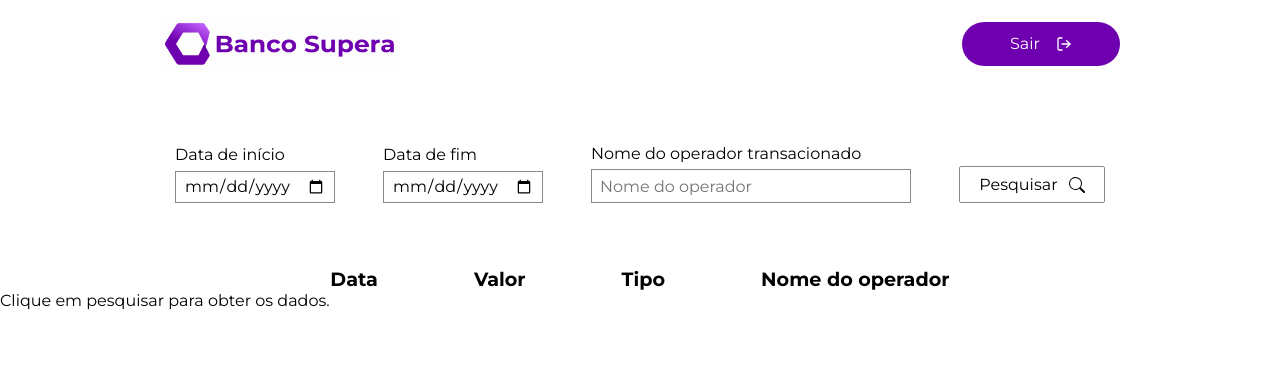
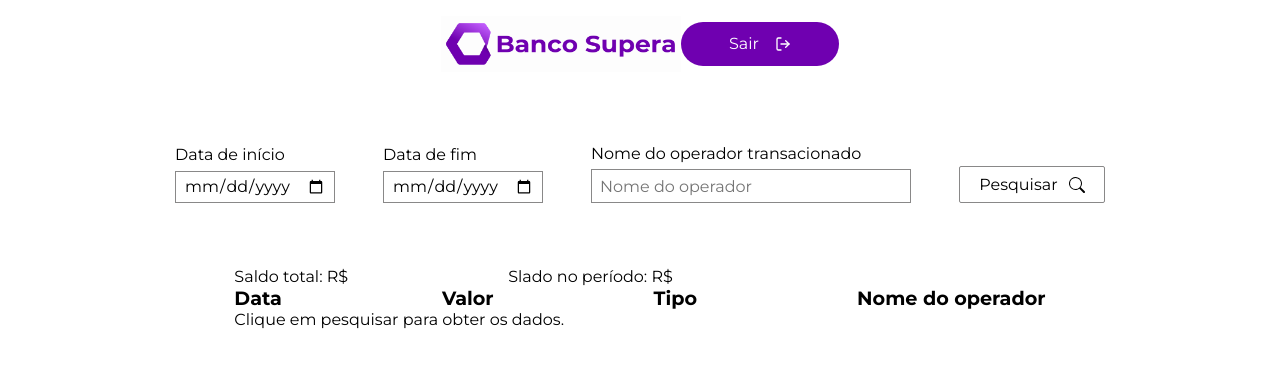
Before and after one commit to francinehahn/Bank-Frontend-React, a React (Vite) app: page /user in a window 1280 px wide. Shown: the top 368 px of the page. Built offline with nearby package versions, Linux system fonts and the light colour scheme; sample sign-in values are in the browser's storage.

Commit message:
style: I made some adjustments in the style of the Transactions component and the user info page

```diff
--- a/src/components/Transactions/styles.jsx
+++ b/src/components/Transactions/styles.jsx
@@ -2,6 +2,6 @@ import { styled } from "styled-components";
 
 export const TransactionContainer = styled.div `
     display: flex;
-    justify-content: center;
+    justify-content: flex-start;
     gap: 5rem;
 `
--- a/src/pages/UserInformation/UserInformation.jsx
+++ b/src/pages/UserInformation/UserInformation.jsx
@@ -1,7 +1,7 @@
 import { useState } from "react"
 import { Header } from "../../components/Header/Header"
 import { useProtectedPage } from "../../hooks/useProtectedPage"
-import { FormContainer, TransactionsContainer } from "./style"
+import { FormContainer, MainContainer, TransactionsContainer } from "./style"
 import {BsSearch} from "react-icons/bs"
 import axios from "axios"
 import { Transactions } from "../../components/Transactions/Transactions"
@@ -44,10 +44,9 @@ export function UserInformation () {
     }
 
     return (
-        <main>
+        <MainContainer>
             <Header/>
-            <FormContainer>
-                <form onSubmit={handleSubmit}>
+            <FormContainer onSubmit={handleSubmit}>
                 <div>
                     <label htmlFor="startDate">Data de início</label>
                     <input type="date" name="startDate" value={startDate} onChange={e => setStartDate(e.target.value)}/>
@@ -67,10 +66,14 @@ export function UserInformation () {
                     <span>Pesquisar</span>
                     <BsSearch/>
                 </button>
-                </form>
             </FormContainer>
 
             <TransactionsContainer>
+                <span>
+                    <p>Saldo total: R$</p>
+                    <p>Slado no período: R$</p>
+                </span>
+
                 <span>
                     <h2>Data</h2>
                     <h2>Valor</h2>
@@ -96,6 +99,6 @@ export function UserInformation () {
 
               {/*Chamar aqui o componente de transactions*/}
             </TransactionsContainer>
-        </main>
+        </MainContainer>
     )
 }
--- a/src/pages/UserInformation/style.jsx
+++ b/src/pages/UserInformation/style.jsx
@@ -1,9 +1,13 @@
 import { styled } from "styled-components";
 
-export const FormContainer = styled.section `
+export const MainContainer = styled.section `
+    display: flex;
+    flex-direction: column;
+    align-items: center;
+`
+
+export const FormContainer = styled.form `
     margin-top: 3.5rem;
-
-    form {
     display: flex;
     justify-content: center;
     align-items: flex-end;
@@ -69,7 +73,6 @@ export const FormContainer = styled.section `
             animation: searchAnimation 2s ease;
         }
     }
-    }
 `
 
 export const TransactionsContainer = styled.section `
@@ -77,11 +80,15 @@ export const TransactionsContainer = styled.section `
 
     span {
         display: flex;
-        justify-content: center;
-        gap: 6rem;
+        justify-content: flex-start;
+        gap: 10rem;
 
         h2 {
             font-size: 1.2rem;
         }
     }
+
+    div {
+
+    }
 `
```
Lines whose indentation alone changed are shown as unchanged.
